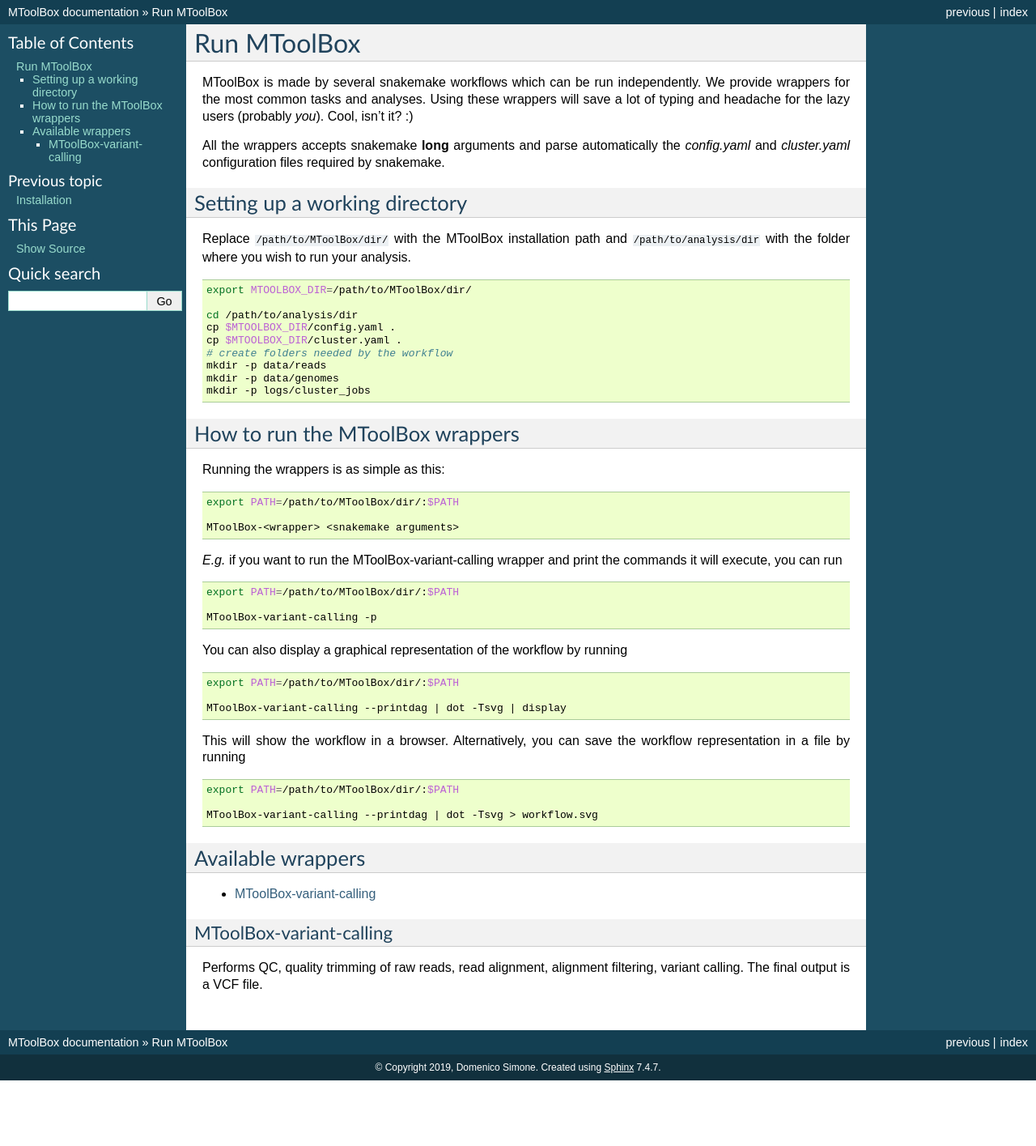
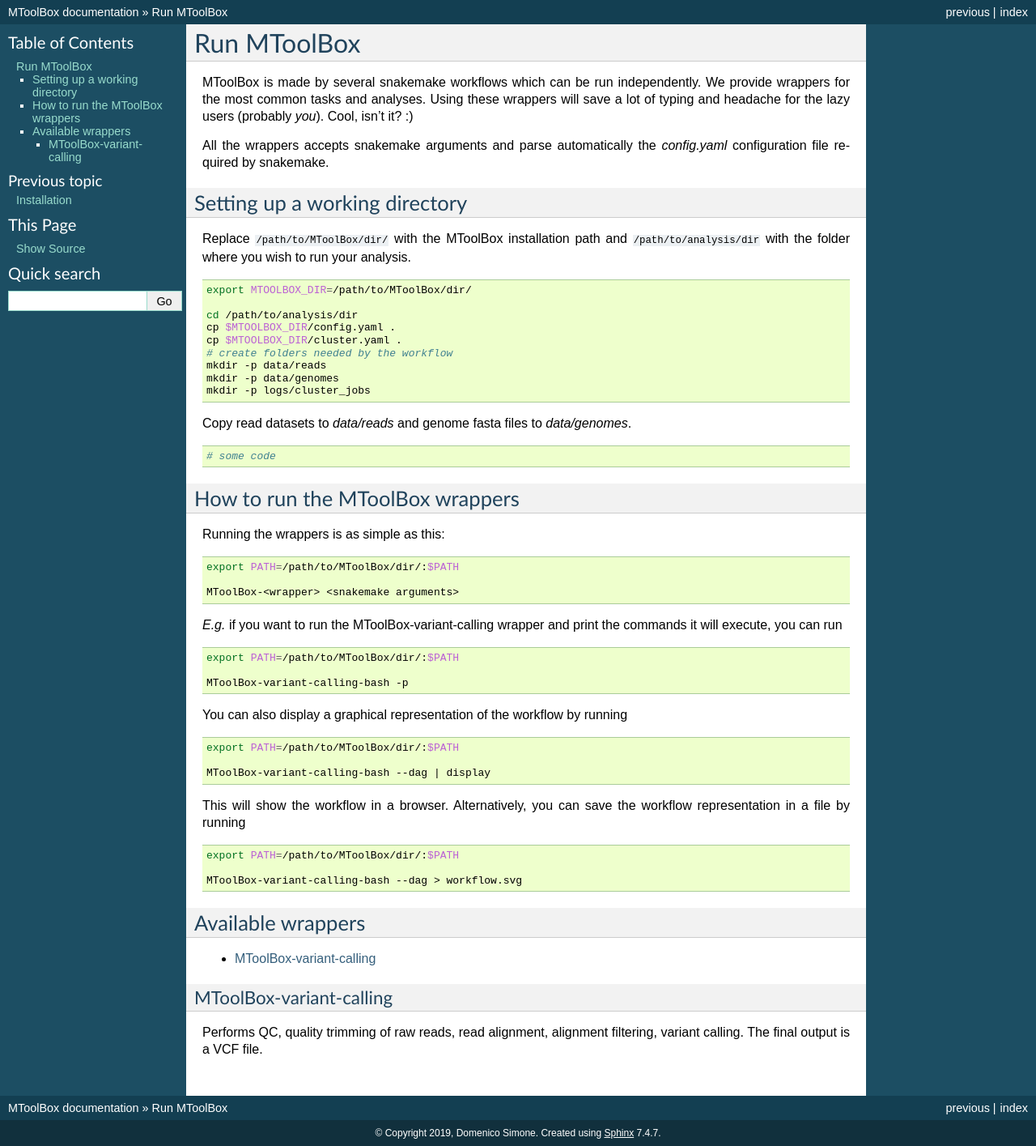
Before and after one commit to mitoNGS/MToolBox_snakemake, a Sphinx documentation site: the page built from doc/run-the-pipeline.rst, in a window 1280 px wide. Shown: the whole page at 81% size. Built offline with Sphinx 7.4.7, drawn with Linux system fonts in a browser that asks for light colours; before the commit the page ends 1334 px from its top, so only the background shows below that.

Commit message:
Updated docs

```diff
--- a/doc/run-the-pipeline.rst
+++ b/doc/run-the-pipeline.rst
@@ -3,7 +3,7 @@
 
 MToolBox is made by several snakemake workflows which can be run independently. We provide wrappers for the most common tasks and analyses. Using these wrappers will save a lot of typing and headache for the lazy users (probably *you*). Cool, isn't it? :)
 
-All the wrappers accepts snakemake **long** arguments and parse automatically the `config.yaml` and `cluster.yaml` configuration files required by snakemake.
+All the wrappers accepts snakemake arguments and parse automatically the `config.yaml` configuration file required by snakemake.
 
 Setting up a working directory
 ------------------------------
@@ -22,6 +22,12 @@
     mkdir -p data/genomes
     mkdir -p logs/cluster_jobs
 
+Copy read datasets to `data/reads` and genome fasta files to `data/genomes`.
+
+.. code-block:: bash
+
+    # some code
+
 How to run the MToolBox wrappers
 --------------------------------
 
@@ -39,7 +45,7 @@
 
     export PATH=/path/to/MToolBox/dir/:$PATH
 
-    MToolBox-variant-calling -p
+    MToolBox-variant-calling-bash -p
 
 You can also display a graphical representation of the workflow by running
 
@@ -47,7 +53,7 @@
 
     export PATH=/path/to/MToolBox/dir/:$PATH
 
-    MToolBox-variant-calling --printdag | dot -Tsvg | display
+    MToolBox-variant-calling-bash --dag | display
 
 This will show the workflow in a browser. Alternatively, you can save the workflow representation in a file by running
 
@@ -55,7 +61,7 @@
 
     export PATH=/path/to/MToolBox/dir/:$PATH
 
-    MToolBox-variant-calling --printdag | dot -Tsvg > workflow.svg
+    MToolBox-variant-calling-bash --dag > workflow.svg
 
 Available wrappers
 ------------------
```
